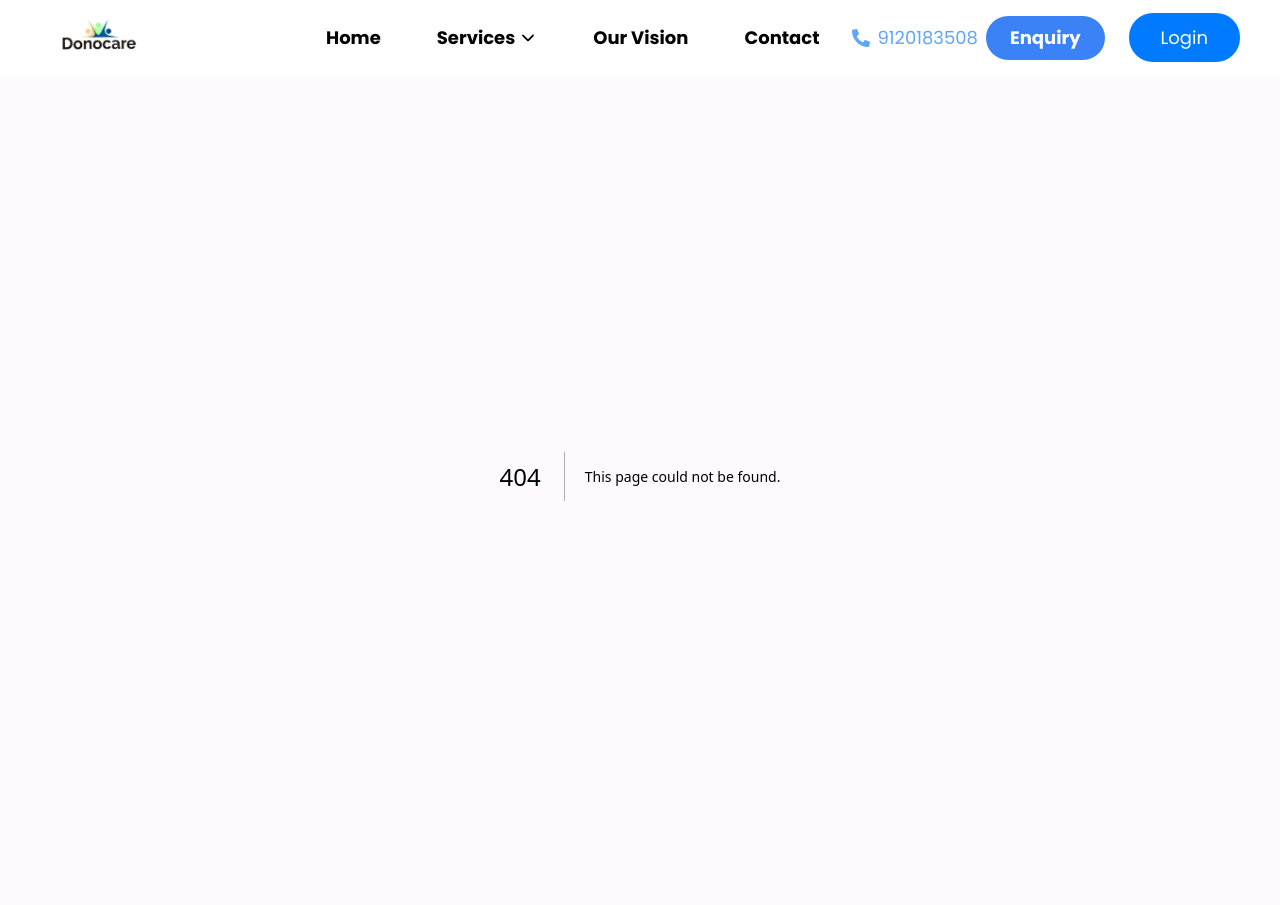
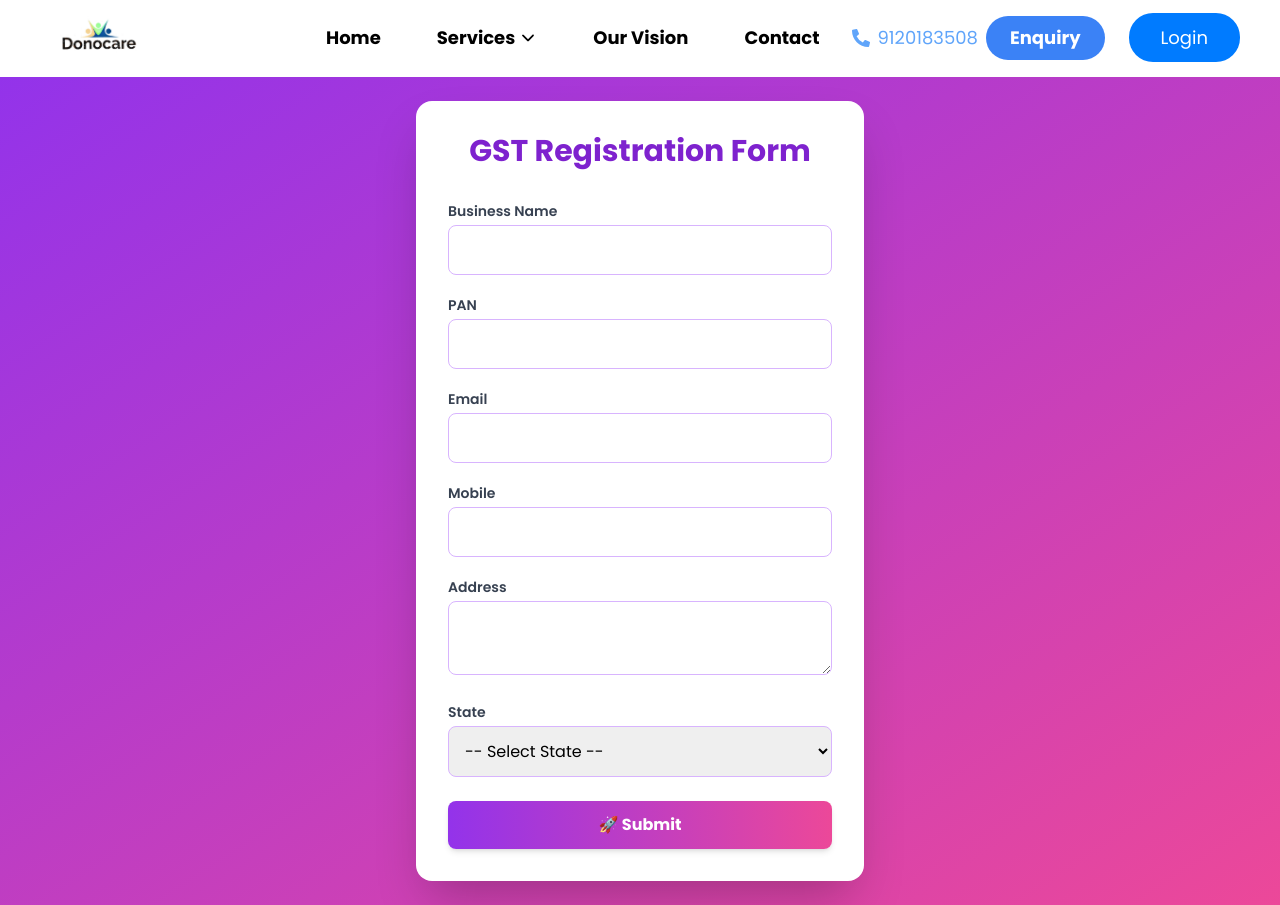
Before and after one commit to Donocare/DonocareNextJs, a Next.js app: page /financialConsulting in a window 1280 px wide. Before the commit this address had no page. Before the commit the page ends 877 px from the top, so only its background shows below. Built offline with nearby package versions, Linux system fonts and the light colour scheme.

Commit message:
added GST page

```diff
--- /dev/null
+++ b/app/financialConsulting/page.jsx
@@ -0,0 +1,96 @@
+"use client";
+import { useState } from "react";
+
+export default function GstRegistration() {
+  const [formData, setFormData] = useState({
+    businessName: "",
+    pan: "",
+    email: "",
+    mobile: "",
+    address: "",
+    state: "",
+  });
+
+  const handleChange = (e) => {
+    setFormData({ ...formData, [e.target.name]: e.target.value });
+  };
+
+  const handleSubmit = (e) => {
+    e.preventDefault();
+    console.log("Form Submitted:", formData);
+    alert("✅ GST Registration Submitted Successfully!");
+  };
+
+  return (
+    <div className="min-h-screen bg-gradient-to-br from-purple-600 to-pink-500 flex items-center justify-center p-6">
+      <form
+        onSubmit={handleSubmit}
+        className="bg-white shadow-2xl rounded-2xl w-full max-w-md p-8"
+      >
+        <h2 className="text-3xl font-extrabold text-center text-purple-700 mb-8">
+          GST Registration Form
+        </h2>
+
+        {[
+          { label: "Business Name", name: "businessName", type: "text" },
+          { label: "PAN", name: "pan", type: "text" },
+          { label: "Email", name: "email", type: "email" },
+          { label: "Mobile", name: "mobile", type: "tel" },
+        ].map((field) => (
+          <div key={field.name} className="mb-5">
+            <label className="block text-sm font-semibold text-gray-700 mb-1">
+              {field.label}
+            </label>
+            <input
+              type={field.type}
+              name={field.name}
+              value={formData[field.name]}
+              onChange={handleChange}
+              required
+              className="w-full p-3 rounded-lg border border-purple-300 focus:outline-none focus:ring-2 focus:ring-purple-500 transition"
+            />
+          </div>
+        ))}
+
+        <div className="mb-5">
+          <label className="block text-sm font-semibold text-gray-700 mb-1">
+            Address
+          </label>
+          <textarea
+            name="address"
+            value={formData.address}
+            onChange={handleChange}
+            required
+            className="w-full p-3 rounded-lg border border-purple-300 focus:outline-none focus:ring-2 focus:ring-purple-500 transition"
+          />
+        </div>
+
+        <div className="mb-6">
+          <label className="block text-sm font-semibold text-gray-700 mb-1">
+            State
+          </label>
+          <select
+            name="state"
+            value={formData.state}
+            onChange={handleChange}
+            required
+            className="w-full p-3 rounded-lg border border-purple-300 focus:outline-none focus:ring-2 focus:ring-purple-500 transition"
+          >
+            <option value="">-- Select State --</option>
+            <option value="Chhattisgarh">Chhattisgarh</option>
+            <option value="Maharashtra">Maharashtra</option>
+            <option value="Delhi">Delhi</option>
+            <option value="Tamil Nadu">Tamil Nadu</option>
+          </select>
+        </div>
+
+        <button
+          type="submit"
+          className="w-full bg-gradient-to-r from-purple-600 to-pink-500 hover:from-pink-600 hover:to-purple-600 text-white font-bold py-3 rounded-lg transition-all duration-300 shadow-md"
+        >
+          🚀 Submit
+        </button>
+      </form>
+    </div>
+  );
+}
```
Also changed, not shown: components/re/navBar.jsx (+73 -29 lines), 1 other file (tests, documents, lock files or other folders).
